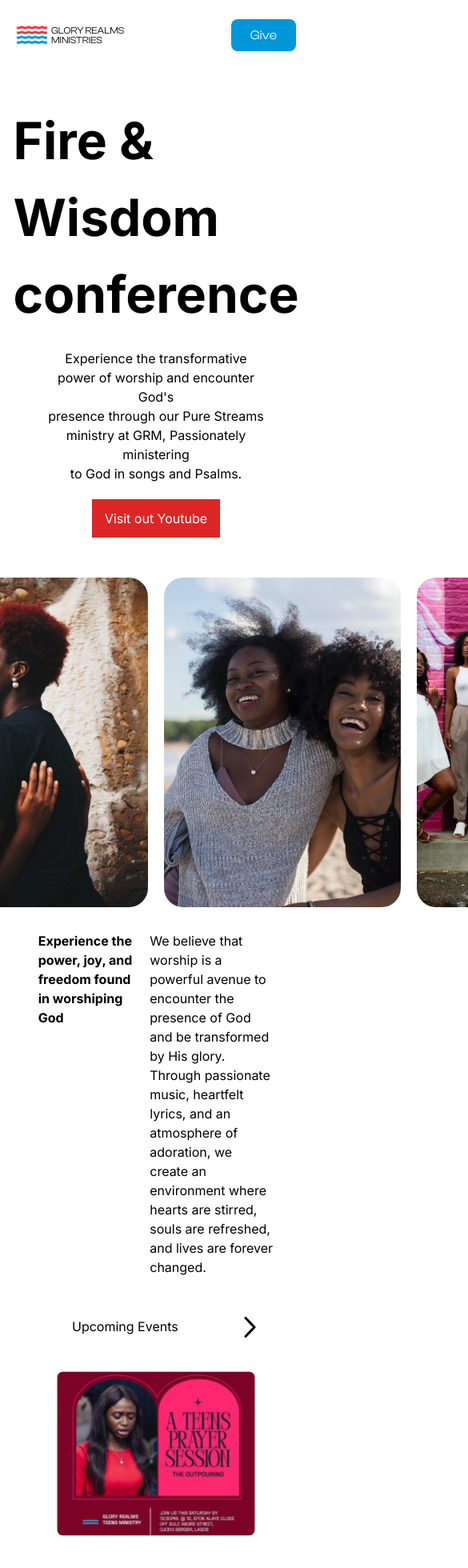
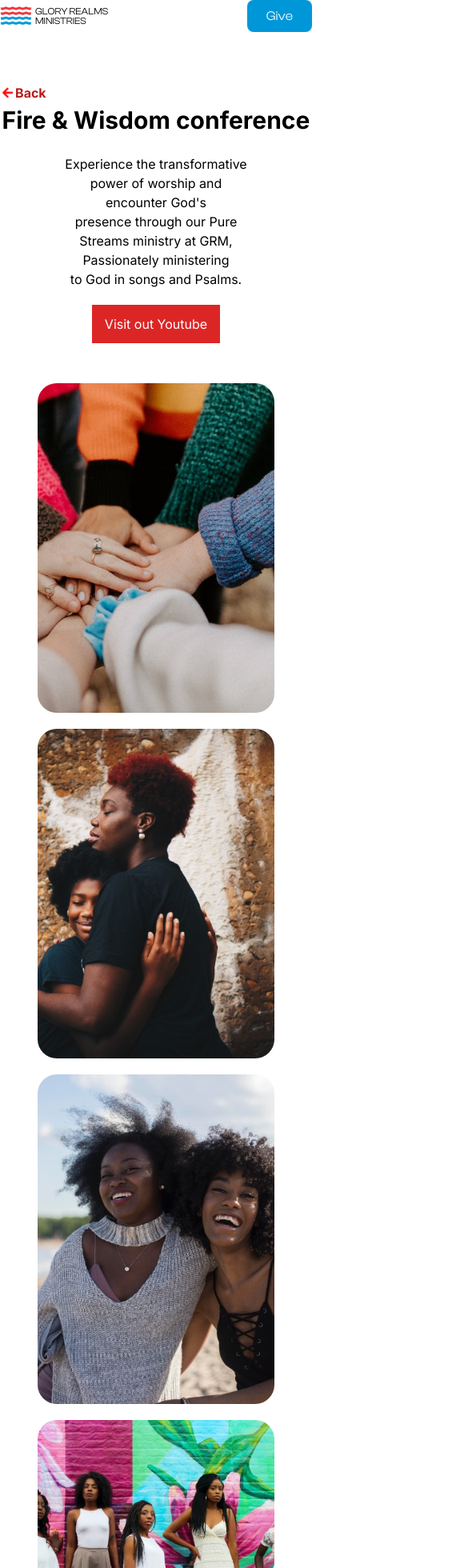
Before and after one commit to TeaToe17/GCCC, a Next.js app: page /jesusgirls in a window 390 px wide. Shown: the top 1960 px of the page at 80% size, 585 px wide, since content can reach past the window. Built offline with nearby package versions, Linux system fonts and the light colour scheme.

Commit message:
Navigation out of ministries Routes and responsiveness for Ministries Routes

```diff
--- a/src/app/Fire&wisdom/page.tsx
+++ b/src/app/Fire&wisdom/page.tsx
@@ -2,7 +2,7 @@ import Header from '@/components/Header'
 import MinistryComp from '@/components/MinistryComp'
 const Fire = () => {
     return(
-        <div className="paddings">
+        <div>
              <Header />
              <MinistryComp
             name = "Fire & Wisdom conference"
--- a/src/app/about/page.tsx
+++ b/src/app/about/page.tsx
@@ -114,7 +114,6 @@ const About = () => {
               className="mb-[10px]"
               // onClick={}
             />
-            kkk
           </Link>
 
           <p className="font-bold">Olakunle Zakariya</p>
--- a/src/app/childrenschurch/page.tsx
+++ b/src/app/childrenschurch/page.tsx
@@ -2,7 +2,7 @@ import Header from '@/components/Header'
 import MinistryComp from '@/components/MinistryComp'
 const ChildrenChurch = () => {
     return(
-        <div className="paddings">
+        <div>
             <Header />
             <MinistryComp
             name = "Children's Church"
--- a/src/app/economichub/page.tsx
+++ b/src/app/economichub/page.tsx
@@ -2,7 +2,7 @@ import Header from '@/components/Header'
 import MinistryComp from '@/components/MinistryComp'
 const EconomicHub = () => {
     return(
-        <div className="paddings">
+        <div>
              <Header />
              <MinistryComp
             name = "Economic Hub"
--- a/src/app/jesusgirls/page.tsx
+++ b/src/app/jesusgirls/page.tsx
@@ -2,7 +2,7 @@ import Header from '@/components/Header'
 import MinistryComp from '@/components/MinistryComp'
 const JesusGirls = () => {
     return(
-        <div className="paddings">
+        <div>
              <Header />
              <MinistryComp
             name = "Fire & Wisdom conference"
--- a/src/app/purestreams/page.tsx
+++ b/src/app/purestreams/page.tsx
@@ -4,7 +4,7 @@ import MinistryComp from '@/components/MinistryComp'
 
 const PureStreams = () => {
     return(
-        <div className="paddings">
+        <div className='w-full' >
             <Header />
             <MinistryComp
             name = "Pure Streams"
--- a/src/app/sod/page.tsx
+++ b/src/app/sod/page.tsx
@@ -2,7 +2,7 @@ import Header from '@/components/Header'
 import MinistryComp from '@/components/MinistryComp'
 const SchoolOfDestiny = () => {
     return(
-        <div className="paddings">
+        <div>
             <Header />
             <MinistryComp
             name = "School Of Destiny"
--- a/src/app/teensministry/page.tsx
+++ b/src/app/teensministry/page.tsx
@@ -2,7 +2,7 @@ import Header from '@/components/Header'
 import MinistryComp from '@/components/MinistryComp'
 const TeensMinistry = () => {
     return(
-        <div className="paddings">
+        <div>
             <Header />
             <MinistryComp
             name = "Teens Ministry"
--- a/src/components/Hero.tsx
+++ b/src/components/Hero.tsx
@@ -1,6 +1,6 @@
 import React from 'react'
 import Header from './Header'
-import {categoryLinks} from '@/constants'
+import {categoryLinks, MinistriesLinks}  from '@/constants'
 import Link from 'next/link'
 const Hero = () => {
   return (
--- a/src/components/MinistryComp.tsx
+++ b/src/components/MinistryComp.tsx
@@ -1,4 +1,7 @@
+
+
 import Image from "next/image";
+import Link from "next/link";
 
 import PureStreams from "./Purestream";
 type Props ={
@@ -14,9 +17,18 @@ type Props ={
 const MinistryComp = ({name,image1,image2,image3,image4,image5,image6}:Props) => {
     return (
       <div>
-        <div className="flex flex-col items-center justify-center m-[40px] ">
-          <p className="font-bold text-[64px] "> {name} </p>
-          <p className="mt-[20px] mb-[20px] text-center ">
+        <Link href="/">
+          <div className=" xl;hidden lg:hidden md:hidden flex items-center font-bold text-red-700 text-left cursor-pointer lg:ml-[153px] ">
+            <img src="arrow-right.png" alt="" className="h-[16px] m-[2px] " />
+            Back
+          </div>
+        </Link>
+        <div className="flex flex-col items-center justify-center mb-[40px]  ">
+          <p className="font-bold lg:text-[64px] md:text-[64px] text-[30px] ">
+            {" "}
+            {name}{" "}
+          </p>
+          <p className="mt-[20px] mb-[20px] text-center lg:mx-[10px] box-border w-[60vw] ">
             Experience the transformative power of worship and encounter God's{" "}
             <br />
             presence through our Pure Streams ministry at GRM, Passionately
@@ -27,7 +39,7 @@ const MinistryComp = ({name,image1,image2,image3,image4,image5,image6}:Props) =>
           </div>
         </div>
 
-        <div className="flex justify-center items-center ">
+        <div className="flex justify-center items-center lg:flex-row md:flex-row flex-col ">
           <Image
             src={image1}
             width={412}
@@ -57,7 +69,7 @@ const MinistryComp = ({name,image1,image2,image3,image4,image5,image6}:Props) =>
             className=" w-[296px] h-[412px] m-[10px] "
           />
         </div>
-        <div className="flex justify-around m-[20px] ">
+        <div className="flex justify-around m-[20px] box-border lg:flex-row md:flex-row flex-col lg:justify-center lg:mx-[1vw] mx-[15vw] ">
           <p className="basis-[40%] font-bold ">
             Experience the power, joy, and <br /> freedom found in worshiping
             God
@@ -70,7 +82,7 @@ const MinistryComp = ({name,image1,image2,image3,image4,image5,image6}:Props) =>
             lives are forever changed.
           </p>
         </div>
-        <div className="m-[50px]">
+        <div className="">
           <div className="flex justify-center ml-[20px] mt-[20px] mb-[20px] ">
             <p className="mr-auto">Upcoming Events</p>
             <img src="polygon 2.png" alt="" />
@@ -80,15 +92,15 @@ const MinistryComp = ({name,image1,image2,image3,image4,image5,image6}:Props) =>
             <PureStreams image1={image6} />
             <PureStreams image1={image1} />
           </div>
-          <div className="bg-[url('/purestreampic.png')] w-full h-[500px] mt-[50px] text-white flex flex-col  justify-center p-[30px] ">
-            <p className="font-bold text-[20px] ">
+          <div className="bg-[url('/purestreampic.png')] h-[500px] w-full m-0 mt-[50px] text-white flex flex-col  justify-center p-[30px] ">
+            <p className="font-bold lg:text-[20px] ">
               Connect with Children's Church
             </p>
             <p className="mt-[20px] mb-[20px] ">
               Providing a safe space for growth and exploration
             </p>
             <div className="flex gap-[20px]">
-              <div className="bg-red-500 w-[238px] h-[56px] text-[25px] flex justify-center items-center ">
+              <div className="bg-red-500 w-[238px] h-[56px] lg:text-[25px] md:text-[23px] text-[15px] flex justify-center items-center ">
                 Visit Our Instagram
               </div>
               <div className="bg-white w-[56px] h-[56px] flex justify-center items-center  ">
--- a/src/components/Purestream.tsx
+++ b/src/components/Purestream.tsx
@@ -5,7 +5,7 @@ type Props = {
 }
 const PureStreams = ({image1}:Props) => {
     return (
-      <div className="flex flex-row ">
+      <div className="flex flex-row mx-[40px] ">
         <Image
           src={image1}
           width={250}
@@ -16,7 +16,7 @@ const PureStreams = ({image1}:Props) => {
         <div className="basis-[45%] ml-[50px] mr-[50px]">
           <p className="font-bold">Psalms Hymns & Spiritual Song</p>
           <div className="flex mt-[20px] mb-[20px] ">
-            <img src="date_range.png" alt="" />
+            <img src="date_range.png" alt="" className="h-[30px]" />
             <p className="ml-[5px]">Saturday May 21, 2023 | 12:30 PM</p>
           </div>
           <div className="flex mt-[20px] mb-[20px] ">
```
Also changed, not shown: public/kkk.svg (added).
